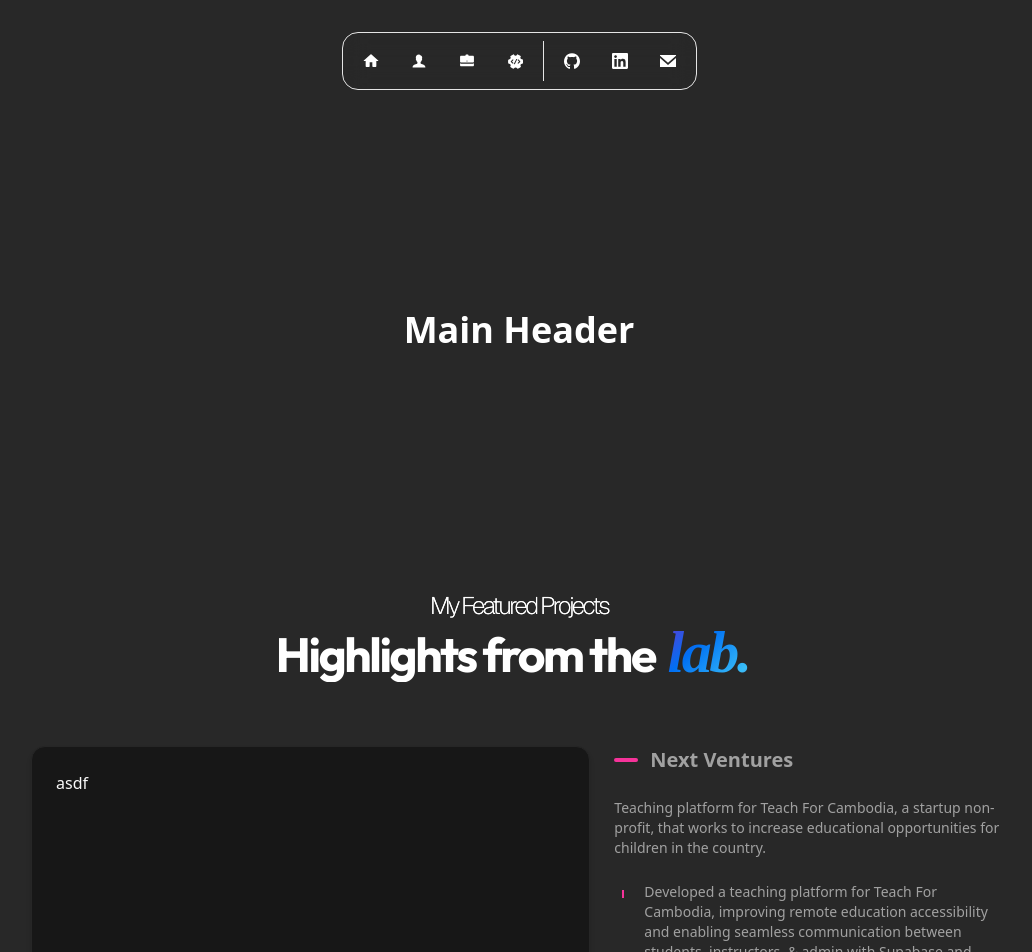
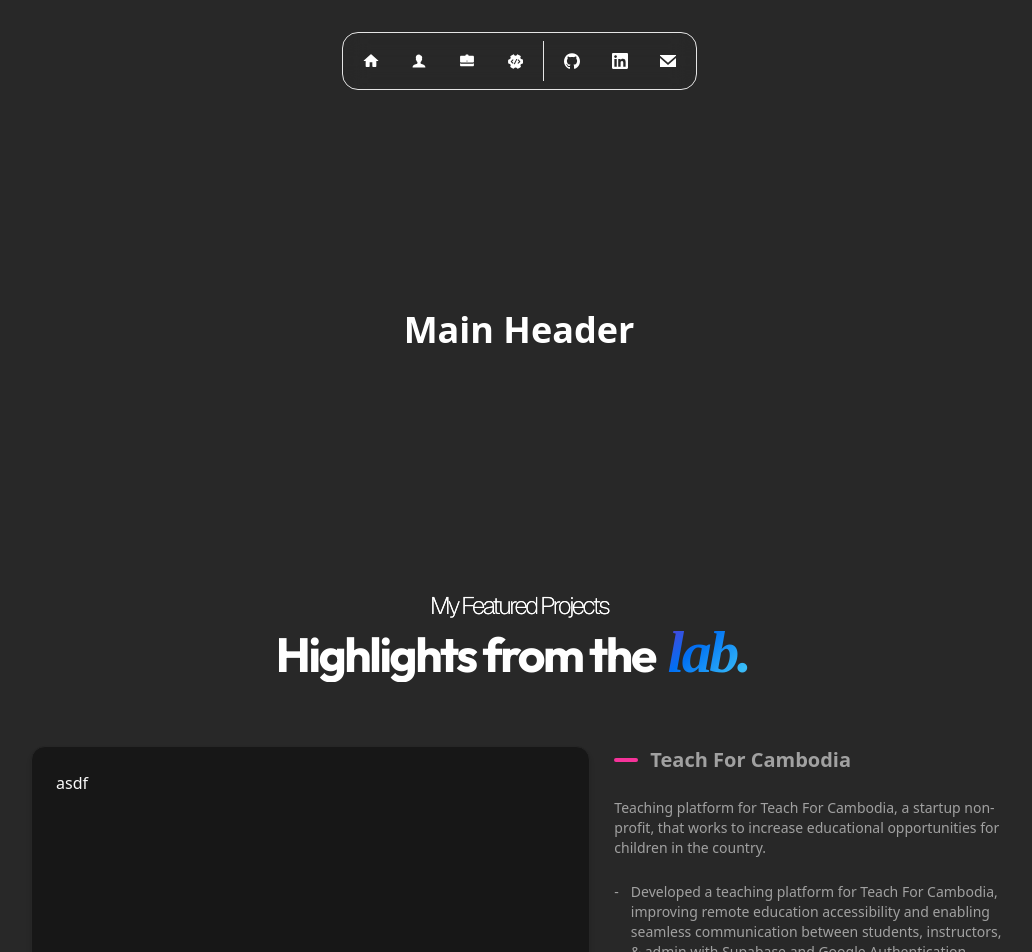
Before and after one commit to vineet-panchal/markV-website, a Next.js app: page /projects in a window 1280 px wide. Shown: the top 952 px of the page, without its empty margins (121-1153 px from the left). Built offline with nearby package versions, Linux system fonts and the light colour scheme; a web font is replaced by a local one.

Commit message:
Refactor featured project titles and points rendering
Replaced hardcoded project title with dynamic value from item data and updated points list to use a text dash with color instead of a styled span. Also removed notes.txt file.

```diff
--- a/components/projects-page/featuredProjects.tsx
+++ b/components/projects-page/featuredProjects.tsx
@@ -108,7 +108,7 @@ export default function FeaturedProjects() {
                               {/* Title with dash */}
                               <div className="flex items-center gap-3">
                                 <span className={`h-1 w-6 rounded-full ${item.color}`} />
-                                <h2 className="text-xl font-bold">Next Ventures</h2>
+                                <h2 className="text-xl font-bold">{item.title}</h2>
                               </div>
 
                               <p className="text-sm text-neutral-400">
@@ -118,7 +118,7 @@ export default function FeaturedProjects() {
                               <ul className="space-y-3">
                                 {item.points?.map((point, i) => (
                                     <li key={i} className="flex items-start gap-3">
-                                      <span className={`h-2 w-2 m-2  ${item.color}`} />
+                                      <span className={`text-${item.color.split('-')[1]}-500`}>-</span>
                                       <span>{point}</span>
                                     </li>
                                 ))}
```
Also changed, not shown: notes.txt (deleted).
